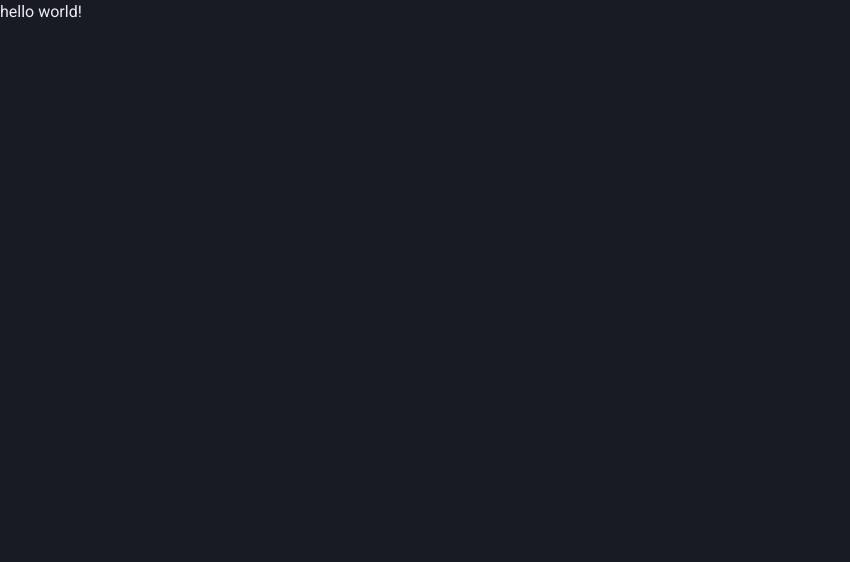
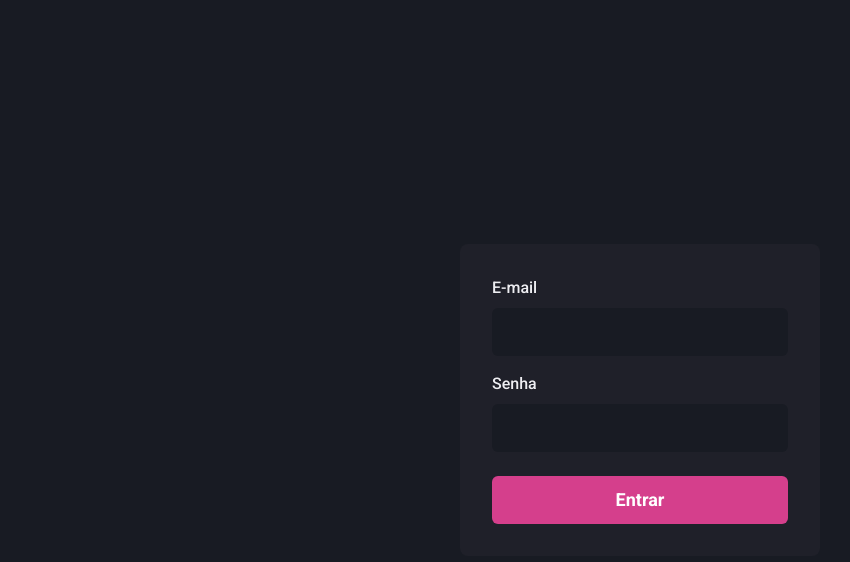
Before and after one commit to Gustavo-Orlandini/Dashgo-Rocketseat, a React (Vite) app: page / in a window 1280 px wide. Shown: the top 562 px of the page, without its empty margins (0-850 px from the left). Built offline with nearby package versions, Linux system fonts and the light colour scheme.

Commit message:
Create Form

```diff
--- a/src/App.tsx
+++ b/src/App.tsx
@@ -1,10 +1,53 @@
-import { Flex } from '@chakra-ui/react'
+import { Button, Flex, FormControl, FormLabel, Input, Stack } from '@chakra-ui/react'
 
 function App() {
 
   return (
-    <Flex w='100vw' h='100vh' >
-      <h1>hello world!</h1>
+    <Flex w='100vw' h='100vh' align='center' justify='center' >
+
+      <Flex as='form' w='100%' maxWidth={360} bg='gray.800' p='8' borderRadius={8} flexDirection='column'>
+
+        <Stack spacing='4'>
+
+          <FormControl>
+            <FormLabel htmlFor='email'>E-mail</FormLabel>
+
+            <Input
+              id='email'
+              name='email'
+              type='email'
+              focusBorderColor='pink.500'
+              bgColor='gray.900'
+              variant='filled'
+              _hover={{
+                bgColor: 'gray.900'
+              }}
+              size='lg'
+            />
+          </FormControl>
+
+          <FormControl>
+            <FormLabel htmlFor='password'>Senha</FormLabel>
+
+            <Input
+              id='password'
+              name='password'
+              type='password'
+              focusBorderColor='pink.500'
+              bgColor='gray.900'
+              variant='filled'
+              _hover={{
+                bgColor: 'gray.900'
+              }}
+              size='lg'
+            />
+          </FormControl>
+
+        </Stack>
+
+        <Button mt='6' colorScheme='pink' size='lg'>Entrar</Button>
+
+      </Flex>
 
     </Flex>
   )
```
